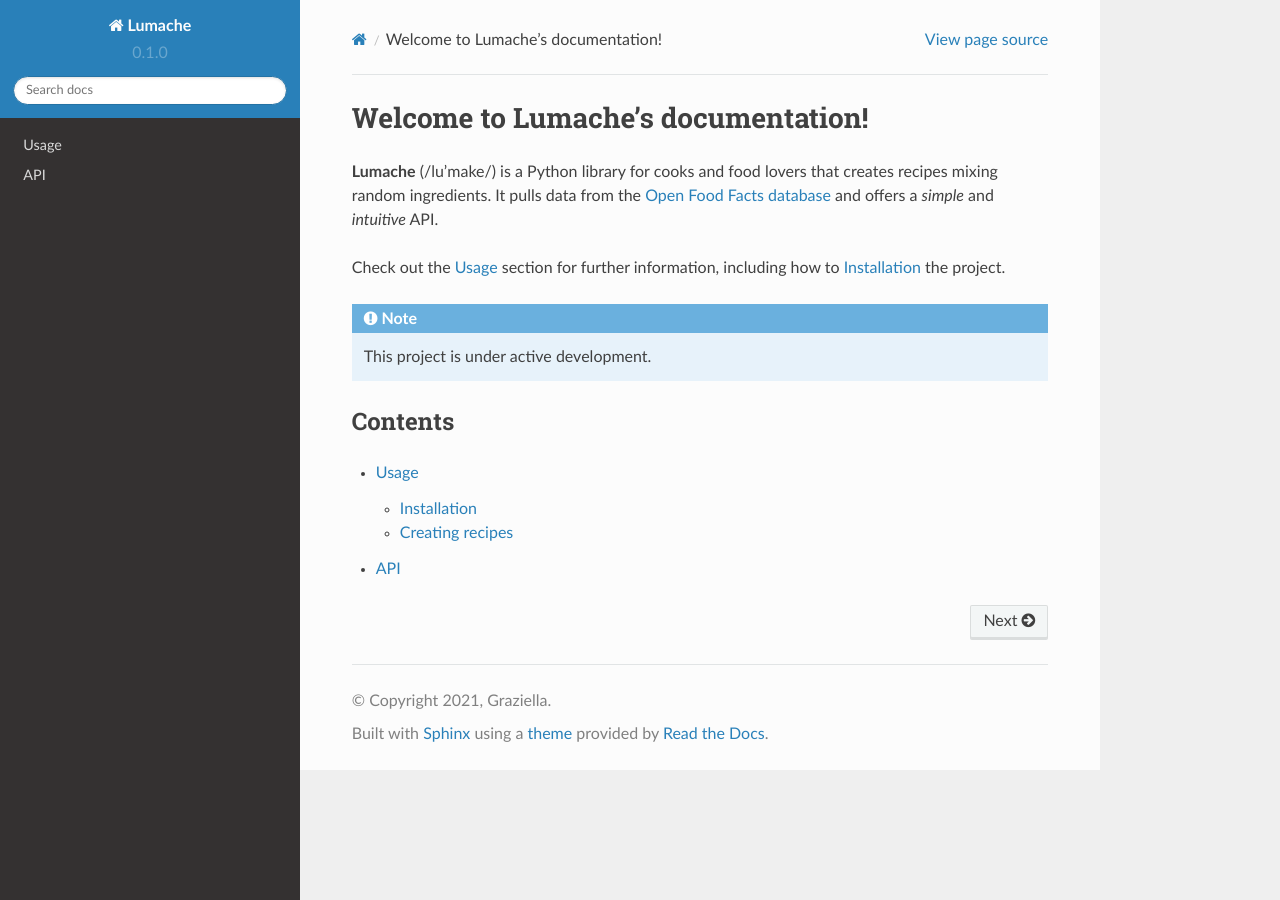
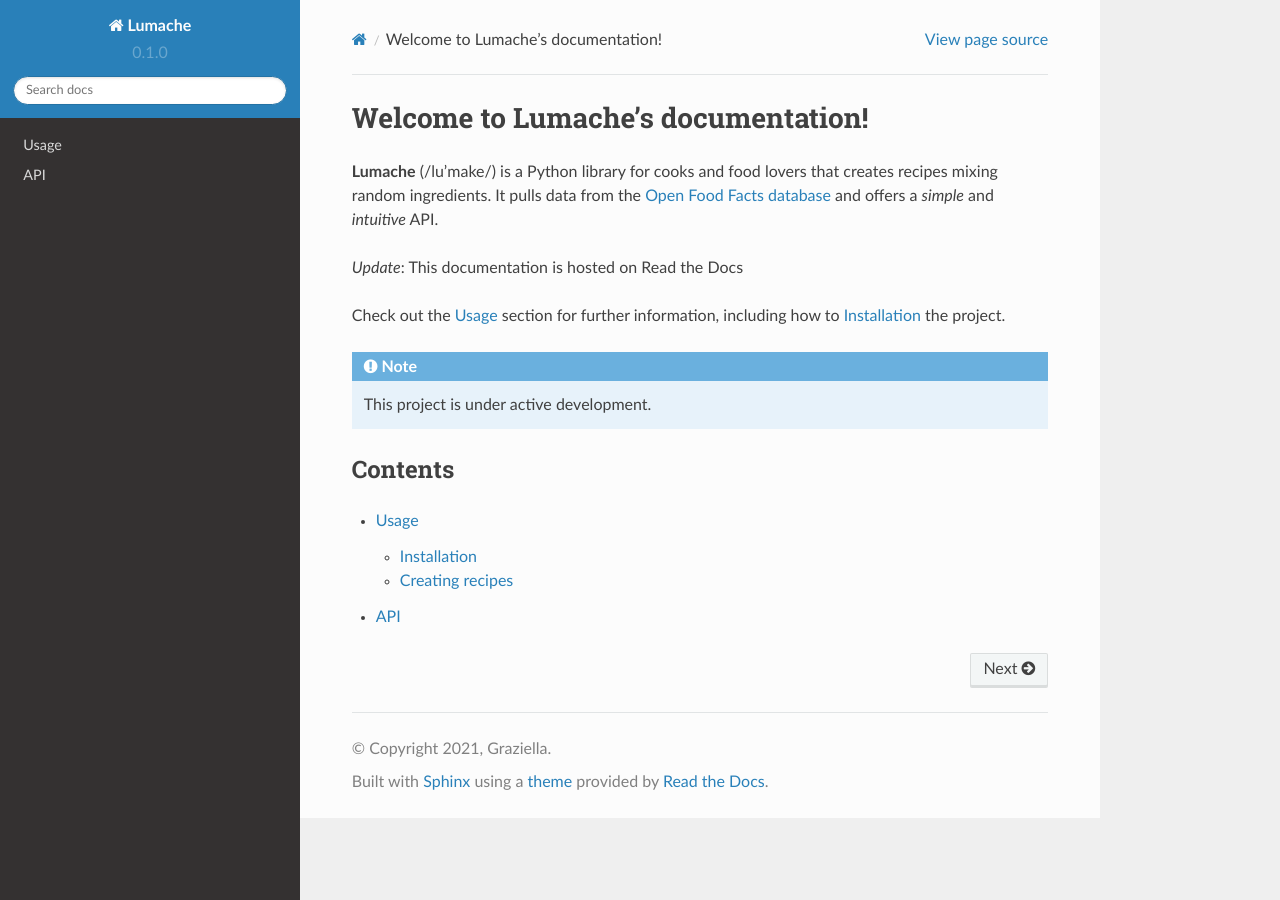
Before and after one commit to sanketsonawane303/SET-Lab-5-RTD, a Sphinx documentation site: the page built from docs/source/index.rst, in a window 1280 px wide. Built offline with Sphinx 7.4.7 and the Read the Docs theme 2.0.0, drawn with Linux system fonts in a browser that asks for light colours.

Commit message:
Update documentation

```diff
--- a/docs/source/index.rst
+++ b/docs/source/index.rst
@@ -5,6 +5,8 @@ Welcome to Lumache's documentation!
 that creates recipes mixing random ingredients.
 It pulls data from the `Open Food Facts database <https://world.openfoodfacts.org/>`_
 and offers a *simple* and *intuitive* API.
+
+*Update*: This documentation is hosted on Read the Docs
 
 Check out the :doc:`usage` section for further information, including
 how to :ref:`installation` the project.
```
